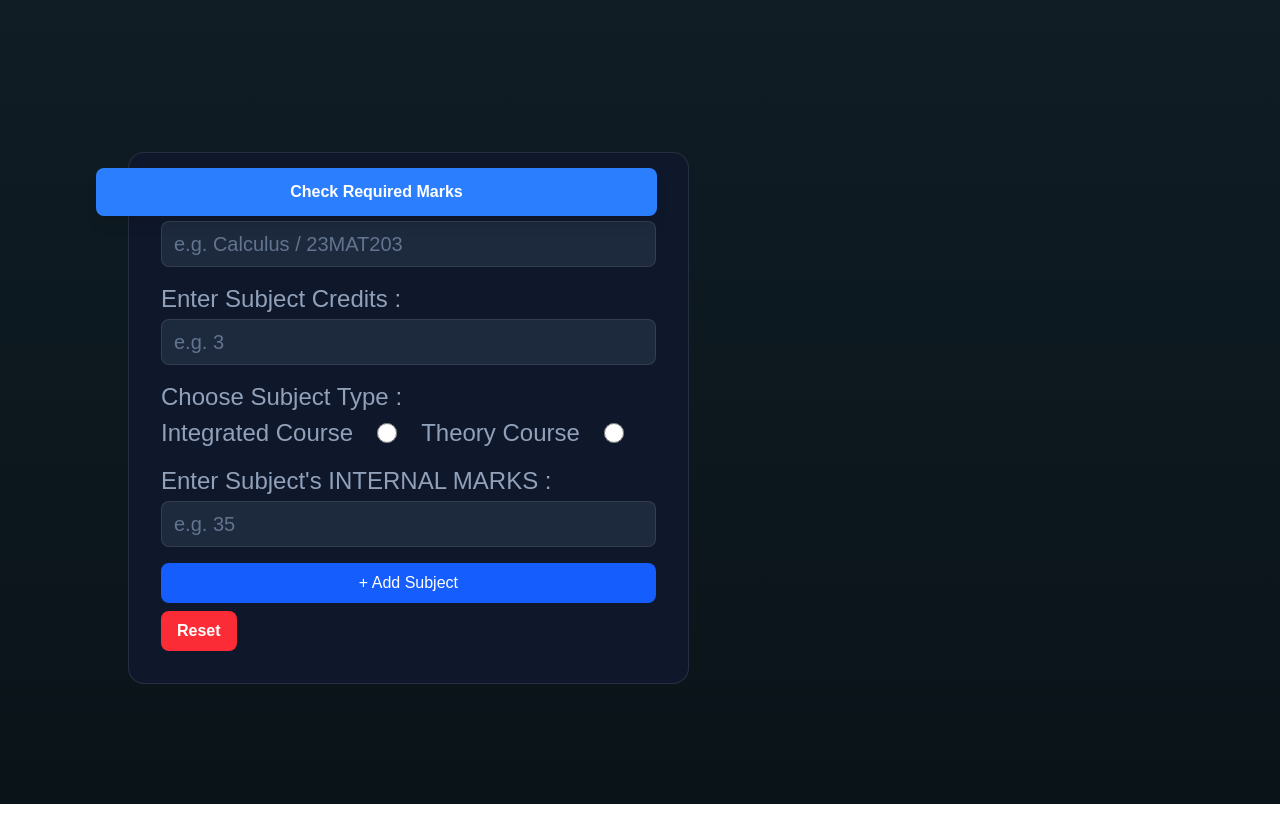
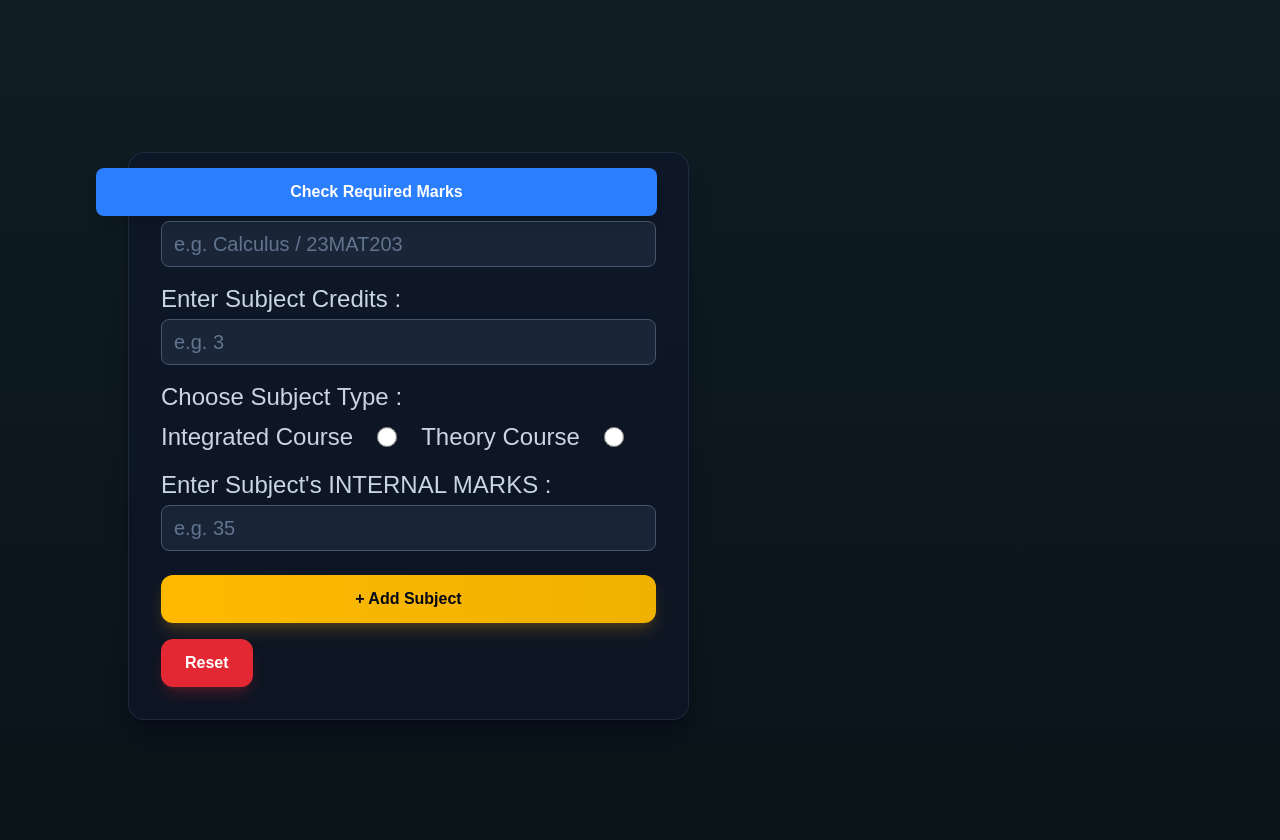
Before and after one commit to creator-chandru/GradeMap, a React (Vite) app: page / in a window 1280 px wide. Shown: the part 680-1520 px from the top of the page. Before the commit the page ends 1484 px from the top, so only its background shows below. Built offline with nearby package versions, Linux system fonts and the light colour scheme.

Commit message:
final css done

```diff
--- a/src/App.jsx
+++ b/src/App.jsx
@@ -36,8 +36,8 @@ export function App() {
   return (
     <>
       <Header />
-      <main className = "flex flex-col md:flex-row gap-6 md:gap-10 max-w-6xl mx-auto p-4 md:p-8">
-        <div>
+      <main className = "flex flex-col md:flex-row md:items-start gap-6 md:gap-10 max-w-6xl mx-auto p-4 md:p-8">
+        <div className = "w-full md:w-auto md:flex-shrink-0">
           <SubjectForm subjectsList = {subjectsList} setSubjectsList = {setSubjectsList}/>
           <button type="button" onClick = {() => {setTable(true); setEstimateSgpa(true)}} className = "sticky bottom-4 z-10 w-full bg-blue-500 hover:bg-blue-600 text-white font-semibold rounded-lg py-3 mt-4 transition-colors shadow-lg">Check Required Marks</button>
         </div>
--- a/src/components/marksEstimator.jsx
+++ b/src/components/marksEstimator.jsx
@@ -9,12 +9,12 @@ export function MarksEstimator(props){
             const isImpossible = grade.possibility.includes("Impossible");
 
             const dotColor = isSecured ? "bg-blue-500" : isEasy ? "bg-green-500" : isHard ? "bg-amber-500" : isImpossible ? "bg-red-500" : "bg-slate-500";
-            return <li key = {grade.gradeStatus} className = "flex items-center justify-between bg-slate-900/60 border border-white/10 rounded-lg px-4 py-2"><span className="flex items-center gap-2 text-white font-semibold"><span className={`w-2.5 h-2.5 rounded-full ${dotColor}`} />{grade.gradeStatus} </span> <span className="text-slate-300 text-sm">{grade.possibility}</span> <span className="text-amber-400 font-semibold">{grade.marksRequired}</span></li>
+            return <li key = {grade.gradeStatus} className = "flex items-center justify-between rounded-xl border border-slate-700/50 bg-slate-800/60 px-4 py-3 transition-all duration-200 hover:border-amber-400/40 hover:bg-slate-800/80"><span className="flex items-center gap-3 text-slate-100 font-semibold"><span className={`w-2.5 h-2.5 rounded-full shadow-md ${dotColor}`} />{grade.gradeStatus} </span> <span className="text-slate-400 text-sm font-medium">{grade.possibility}</span> <span className="rounded-md bg-amber-500/10 px-3 py-1 text-amber-400 font-semibold border border-amber-400/20">{grade.marksRequired}</span></li>
         });
     }
 
     return (
-        <ul className = "flex flex-col gap-3">
+        <ul className = "mt-8 flex flex-col gap-4 rounded-2xl border border-slate-700/50 bg-slate-900/40 p-4 backdrop-blur-md shadow-xl shadow-slate-950/40">
             {displayGrade(props.selectedSubject)}
         </ul>
     );
--- a/src/components/subjectForm.jsx
+++ b/src/components/subjectForm.jsx
@@ -4,8 +4,8 @@ import { SubjectList } from './subjectList';
 export function SubjectForm(props){
     const [errorMessage, setErrorMessage] = useState('');
 
-    const inputStyles = "bg-slate-800 border border-white/10 rounded-lg px-3 py-2 text-white placeholder:text-slate-500 focus:outline-none focus:ring-2 focus:ring-blue-500 md: text-xl" ;
-    const labelStyles = "flex flex-col gap-1 text-sm text-slate-400 md:text-2xl";
+    const inputStyles = "bg-slate-800/80 border border-slate-600 rounded-lg px-3 py-2 text-white placeholder:text-slate-500 focus:outline-none focus:ring-2 focus:ring-amber-400/40 focus:border-amber-400 transition-all duration-200 md:text-xl";
+    const labelStyles = "flex flex-col gap-1 text-sm text-slate-300 md:text-2xl";
 
     function handleFormSubject(formData){
         const newSubject = formData.get('subjectCode');
@@ -35,7 +35,7 @@ export function SubjectForm(props){
     }
 
     return (
-        <section id="subject-form" className = "bg-slate-900 border border-white/10 rounded-2xl p-5 w-full max-w-sm mx-auto md:max-w-xl md:p-8 md:ml-8 md:min-h-xl ">
+        <section id="subject-form" className = "bg-slate-900/60 border border-slate-700/50 rounded-2xl p-5 w-full max-w-sm mx-auto md:max-w-xl md:p-8 md:ml-8 backdrop-blur-md shadow-xl shadow-slate-950/40">
             <form action = {handleFormSubject} className = "flex flex-col gap-4">
                 <label className = {labelStyles}>
                     Enter Subject Name/Code : <input type = "text" placeholder = "e.g. Calculus / 23MAT203" name = "subjectCode" required className = {inputStyles}/>
@@ -46,18 +46,18 @@ export function SubjectForm(props){
                 </label>
                 <label className = {labelStyles}>
                     Choose Subject Type :
-                    <div className = "flex items-center gap-6">
-                        Integrated Course<input type = "radio" name = "subjectType" value = "I" required className = "accent-yellow-300 w-5 h-5"/>
-                        Theory Course<input type = "radio" name = "subjectType" value = "T" className = "accent-yellow-300 w-5 h-5"/>
+                    <div className = "flex flex-col sm:flex-row sm:items-center gap-3 sm:gap-6 mt-1">
+                        Integrated Course<input type = "radio" name = "subjectType" value = "I" required className = "accent-yellow-300 w-5 h-5 cursor-pointer"/>
+                        Theory Course<input type = "radio" name = "subjectType" value = "T" className = "accent-yellow-300 w-5 h-5 cursor-pointer"/>
                     </div>
                 </label>
                 <label className = {labelStyles} >
                     Enter Subject's INTERNAL MARKS : <input type="number" placeholder = "e.g. 35" name="subjectInternalMark" required className = {inputStyles} />
                 </label>
-                <button type = "submit" className = "bg-blue-600 text-white cursor-pointer border-none rounded-lg py-2 hover:bg-blue-800 transition-colors"> + Add Subject</button>
+                <button type = "submit" className = "mt-2 rounded-xl bg-gradient-to-r from-amber-400 to-yellow-500 px-6 py-3 text-sm md:text-base font-bold text-slate-950 shadow-lg shadow-amber-500/20 transition-all duration-300 hover:scale-[1.02] hover:from-amber-300 hover:to-yellow-400 active:scale-95 cursor-pointer"> + Add Subject</button>
             </form>
-        {(!errorMessage) ? '' : <p className="text-red-500 text-center text-2xl" >{errorMessage}</p>}
-        <button onClick = {() => {props.setSubjectsList([]);localStorage.removeItem('grademap-subjects');}} className = "bg-red-500 hover:bg-red-600 text-white font-semibold rounded-lg py-2 px-4 mt-2 transition-colors cursor-pointer">Reset</button>
+        {(!errorMessage) ? '' : <p className="mt-4 text-center text-red-400 text-base md:text-lg font-medium" >{errorMessage}</p>}
+        <button onClick = {() => {props.setSubjectsList([]);localStorage.removeItem('grademap-subjects');}} className = "mt-4 w-full md:w-auto rounded-xl bg-red-500/90 hover:bg-red-500 px-6 py-3 text-sm md:text-base font-semibold text-white shadow-lg shadow-red-500/20 transition-all duration-300 hover:scale-[1.02] active:scale-95 cursor-pointer">Reset</button>
         </section>
     );
 }
--- a/src/components/subjectList.jsx
+++ b/src/components/subjectList.jsx
@@ -1,13 +1,13 @@
 export function SubjectList(props){
 
-    const divStyle = "bg-slate-900/60 backdrop-blur-md border border-white/10 rounded-xl p-4 flex flex-col gap-1.5 w-full md:w-[calc(50%-1rem)] shadow-lg";
+    const divStyle = "bg-slate-900/60 backdrop-blur-md border border-slate-700/50 rounded-xl p-4 flex flex-col gap-1.5 w-full md:w-[calc(50%-0.5rem)] shadow-lg transition-all duration-200 hover:border-amber-400/30 hover:bg-slate-800/70";
     function addToList(subjects){
         return subjects.map((subj) => {
-            return <div key = {subj.subjectCode} className = {divStyle}><span className = "text-blue-400 font-semibold text-2xl">{subj.subjectCode}</span>  <span className = "text-yellow-500 text-xl">Credits  : {subj.subjectCredit}</span>  <span className = "text-yellow-500 text-xl">Subject Type: {subj.subjectType}</span>  <span className = "text-yellow-500 text-xl">Internal Marks : {subj.subjectInternalMarks}</span></div>
+            return <div key = {subj.subjectCode} className = {divStyle}><span className = "text-amber-400 font-semibold text-2xl">{subj.subjectCode}</span>  <span className = "text-slate-300 text-xl">Credits  : {subj.subjectCredit}</span>  <span className = "text-slate-300 text-xl">Subject Type: {subj.subjectType}</span>  <span className = "text-slate-300 text-xl">Internal Marks : {subj.subjectInternalMarks}</span></div>
         });
     }
     return(
-        <section>
+        <section className = "flex-1">
             <div className = "flex flex-wrap gap-4">
                 {addToList(props.subjects)}
             </div>
```
Also changed, not shown: src/components/subjectsTable.jsx (+13 -11 lines).
